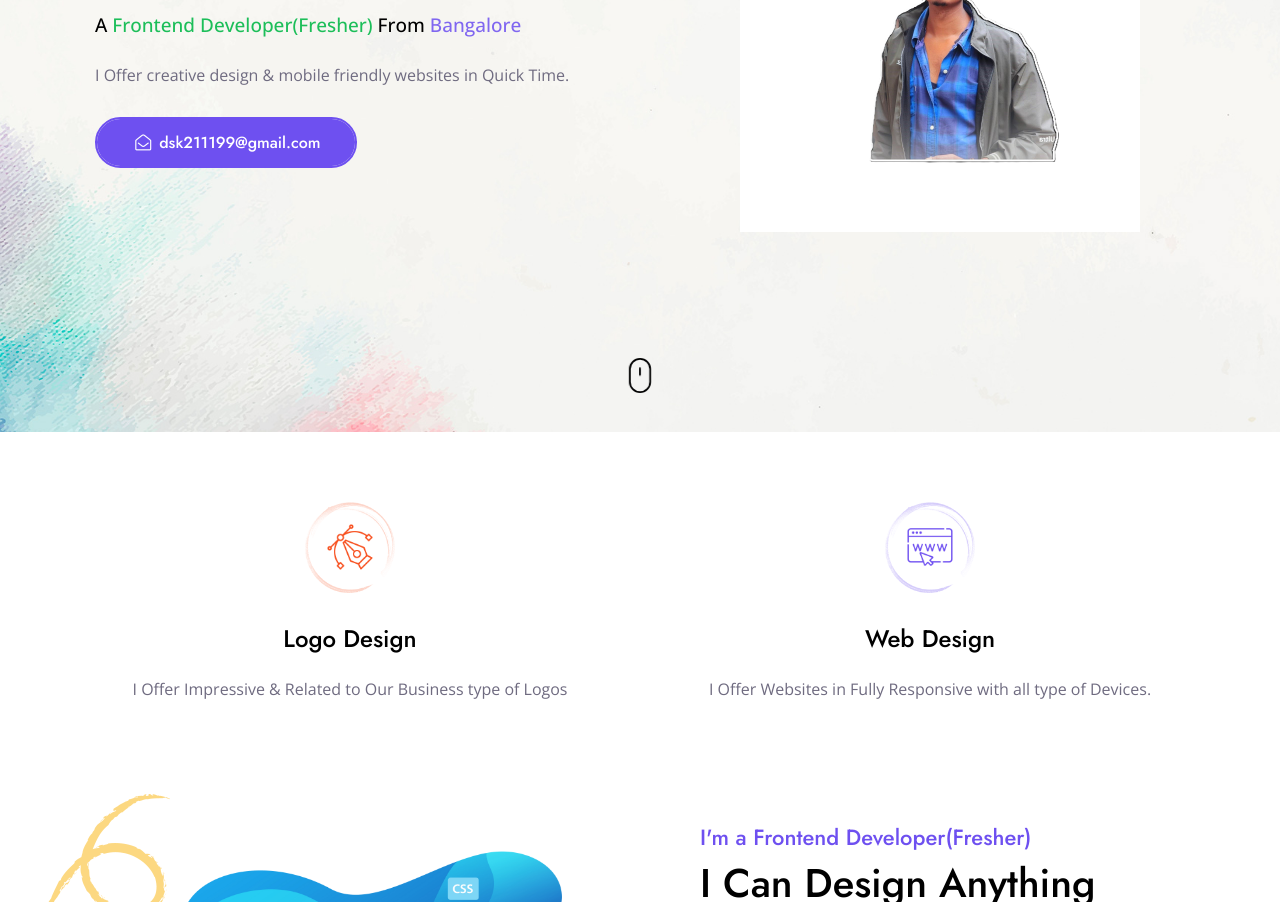
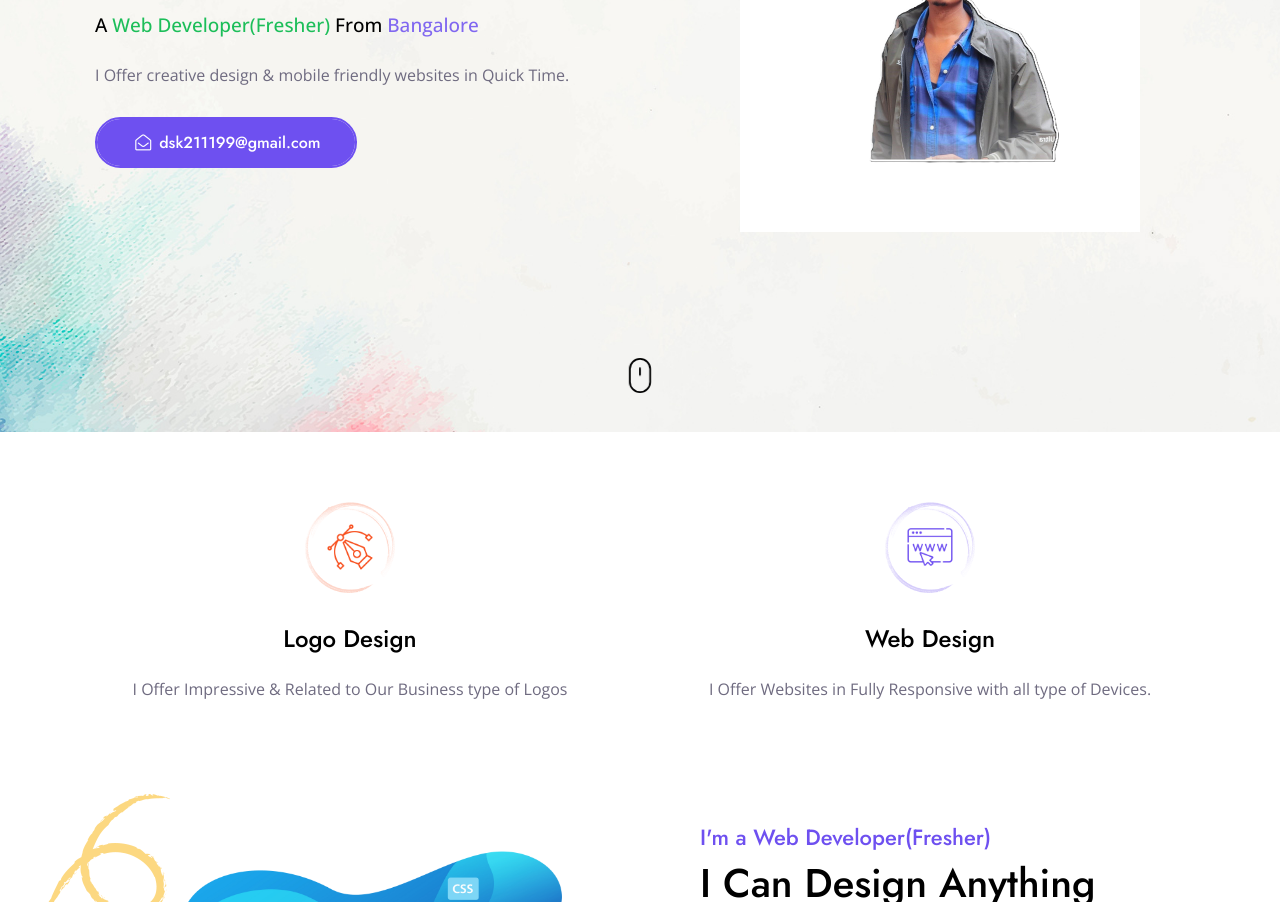
Before and after one commit to webdsk/resume, a plain HTML site: page index.html in a window 1280 px wide. Shown: the part 368-1270 px from the top of the page. Drawn offline with nearby package versions, Linux system fonts and the light colour scheme.

Commit message:
Update index.html

```diff
--- a/index.html
+++ b/index.html
@@ -128,7 +128,7 @@
                 </div>
                 <div class="job">
                   <p>
-                    A <span class="greenText">Frontend Developer(Fresher)</span> From
+                    A <span class="greenText">Web Developer(Fresher)</span> From
                     <span class="purpleText">Bangalore</span>
                   </p>
                 </div>
@@ -337,7 +337,7 @@
               </div>
               <div class="right">
                 <div class="title wow fadeInUp" data-wow-duration="1s">
-                  <span>I'm a Frontend Developer(Fresher)</span>
+                  <span>I'm a Web Developer(Fresher)</span>
                   <h3>I Can Design Anything You Want</h3>
                 </div>
                 <div class="text wow fadeInUp" data-wow-duration="1s">
```
